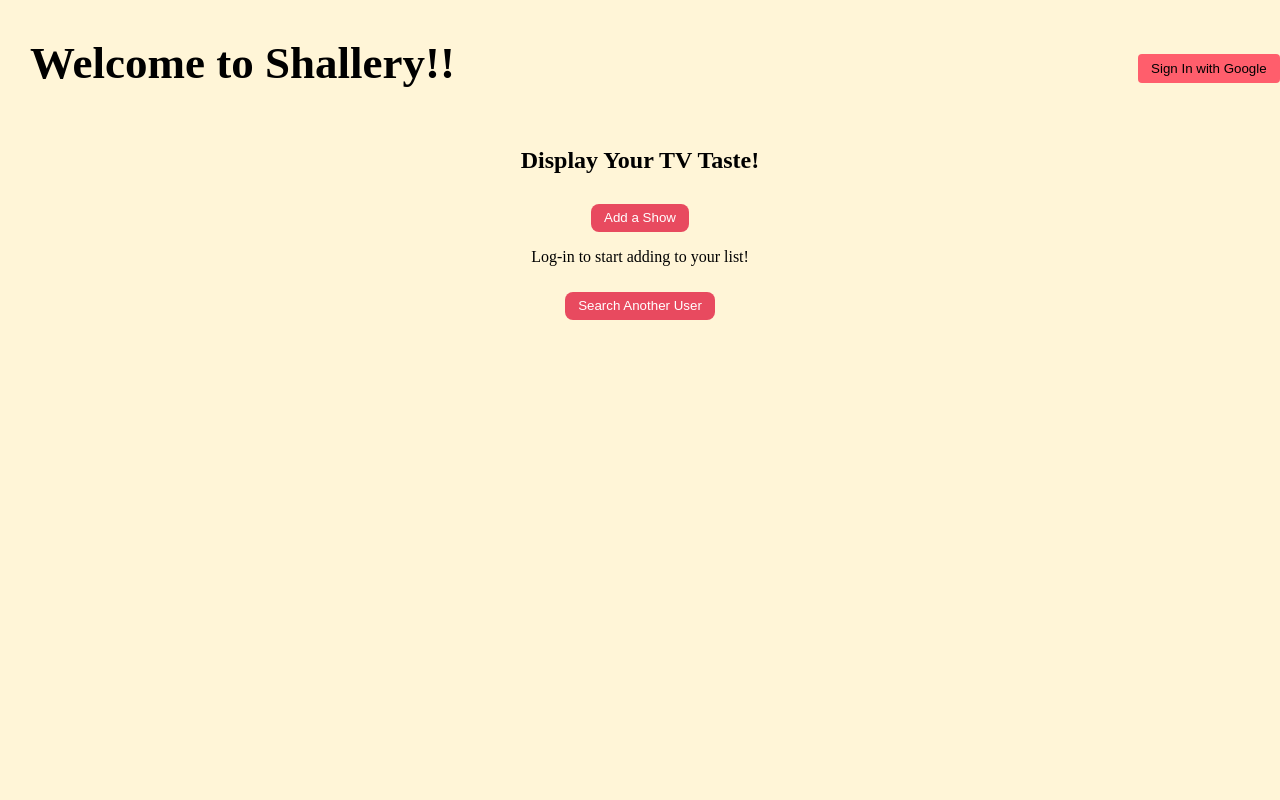
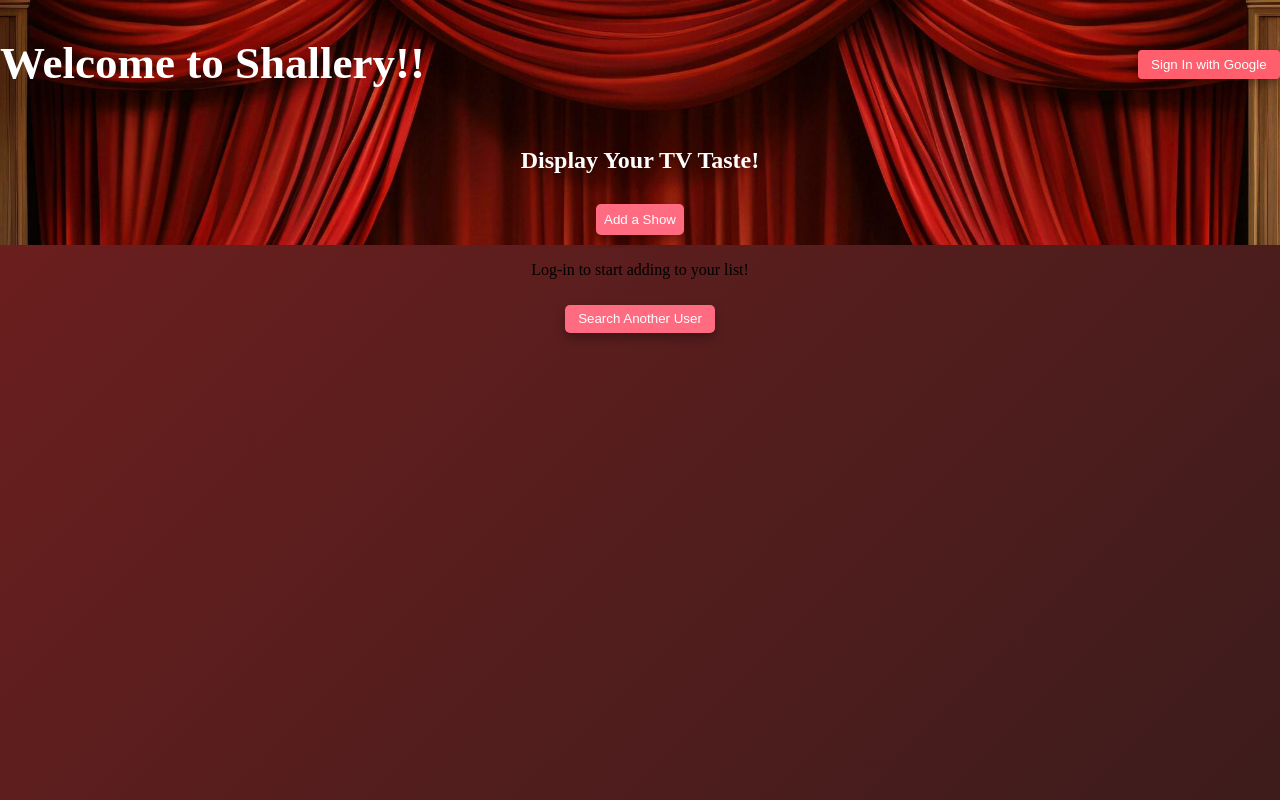
Before and after one commit to LaithTitouah/TheShallery, a React (Vite) app: page / in a window 1280 px wide. Built offline with nearby package versions, Linux system fonts and the light colour scheme; no server answers.

Commit message:
john cena

```diff
--- a/src/components/App.css
+++ b/src/components/App.css
@@ -3,5 +3,7 @@
   padding: 0;
 }
 body {
-  background-color: #fff5d7;
+  background: linear-gradient(-45deg, #1a1a1a, #b22222, #b22222, #1a1a1a);
+    background-size: 1200% 800%;
+    animation: gradient 15s ease infinite;
 }
--- a/src/components/Header.css
+++ b/src/components/Header.css
@@ -1,6 +1,9 @@
 header {
   background-color: #fff5d7;
   color: black;
+  background-color:#ffaaab;
+  background-image: url("theatre.jpg");
+  background-size: cover;
 }
 
 @media(max-width: 560px) {
@@ -14,12 +17,14 @@ header {
   align-items: center;
   justify-content: space-between;
   width: 100%;
+  color: white;
+  border-bottom-left-radius: 30px;
+  border-bottom-right-radius: 30px;
 }
 
 #headersection1 h1 {
   font-size: 45px;
-  color: black;
-  padding-left: 30px;
+  color: white;
 
 }
 
@@ -32,7 +37,7 @@ header {
 .welcome {
   margin: 0;
   font-size: 1.2em;
-  color: black;
+  color: white;
 
 }
 
@@ -40,7 +45,7 @@ header {
   padding: 0.5em 1em;
   border-radius: 0.3em;
   background-color: #ff5e6c;
-  color: black;
+  color: white;
   border: none;
   cursor: pointer;
 }
@@ -52,10 +57,25 @@ header {
 #headersection2 {
   display:flex;
   justify-content: center;
+  color: white;
 }
-#headersection2 button {
-  padding:20px;
-  padding-left: 80px;
-  padding-right: 80px;
-  margin: 10px;
+#headersection3 button {
+  padding:8px;
+  margin-bottom: 10px;
 }
+
+button {
+  color: white;
+  background-color: #ff6b81;
+  border: none;
+  border-radius: 5px;
+  cursor: pointer;
+  box-shadow: 0px 5px 10px rgba(0, 0, 0, 0.3);
+  transition: all 0.2s ease;
+  margin-bottom: 8px;
+}
+button:hover {
+  background-color: #ff5e6c;
+  box-shadow: 0px 2px 5px rgba(0, 0, 0, 0.2);
+  transform: translateY(2px);
+}
--- a/src/components/SearchOverlay.css
+++ b/src/components/SearchOverlay.css
@@ -1,13 +1,11 @@
 .overlay-content{
-    background-color: #fff5d7;
+    background-color: white;
 }
 .overlayButton{
     background-color: #45171d;
     padding-right: 30px;
     padding-left: 30px;
 }
-
-
 #overlayButton:hover{
     background-color: #321015;
     border-radius: 10px;
--- a/src/components/ViewFavorites.css
+++ b/src/components/ViewFavorites.css
@@ -3,9 +3,7 @@
     grid-template-columns: 1fr;
     gap: 20px;
     padding: 20px;
-    background: linear-gradient(-45deg, #f4b41fa4,#feb200be,#e8aa1a);
-    background-size: 1200% 800%;
-    animation: gradient 15s ease infinite;
+    background-color: rgb(239, 69, 69);
   }
   @keyframes gradient {
     0% {
@@ -40,9 +38,9 @@
     align-items: center;
     border-radius: 8px;
     padding: 10px;
-    background-color: #fff5d7;
-    border: 5px solid #de9c01;
-    box-shadow: 5px 5px 5px #de9c01;
+    background-color: white;
+    border: 5px solid darkred;
+    box-shadow: 5px 5px 5px darkred;
 }
 
 #listoffavorites img {
```
Also changed, not shown: src/components/theatre.jpg (added).
